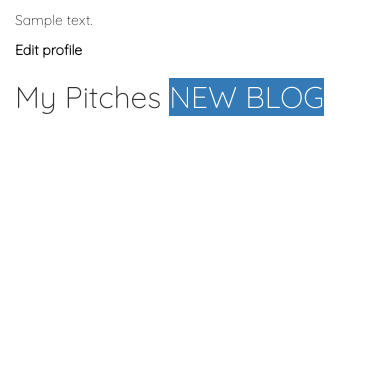
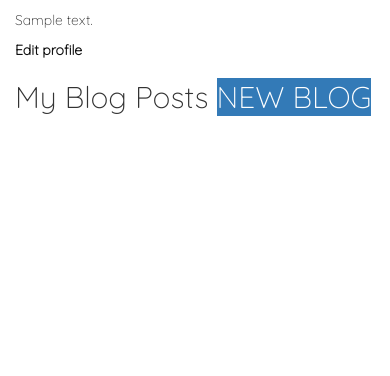
Before and after one commit to emmakamau/Emma-Blog, a Flask app: a page that uses app/templates/profile/profile.html in a window 390 px wide. Shown: the part 468-844 px from the top of the page. Run offline with Flask 2, Linux system fonts and the light colour scheme; a user stored in the database is signed in; tables that the repository leaves empty hold one stand-in row (values such as "Sample post"); data that the repository does not hold is empty; some libraries are stand-ins or nearby versions.

Commit message:
Add new blog form

```diff
--- a/app/templates/profile/profile.html
+++ b/app/templates/profile/profile.html
@@ -43,35 +43,35 @@
         <div class="col-md-1"></div>
 
         <!--Display profile photo-->
-        <div class="col-md-6 display-user-pitches">
-            <h2>My Pitches
-                <span class="new-pitch-btn">
+        <div class="col-md-6 display-user-blogs">
+            <h2>My Blog Posts
+                <span class="new-blog-btn">
                     <a class="btn-primary"
                         href="{{url_for('main.new_blog',userid=current_user.id,uname=current_user.username)}}">
                         NEW BLOG
                     </a>
                 </span>
             </h2><span class="circle"></span>
-            <div class="user-pitch">
-                {% if pitches %}
-                {% for pitch in pitches %}
+            <div class="user-blog">
+                {% if blogs %}
+                {% for blog in blogs %}
                 <div class="card mb-3">
                     <div class="">
                         <div class="card-body">
-                            <p class="card-text">{{pitch.pitch}}</p>
+                            <p class="card-text">{{blog.blog}}</p>
                             <p class="card-text"><small class="text-muted"></small></p>
                             <p>
-                                {% if pitch.upvotes %}<span class="pitch-card-extras">Likes:
-                                    {{pitch.upvotes.count()}}</span>{% endif %}
-                                {% if pitch.downvotes %}<span class="pitch-card-extras">Dislikes:
-                                    {{pitch.downvotes.count()}}</span>{% endif %}
-                                {% if pitch.category %}<span class="pitch-card-extras">Category:
-                                    {{pitch.category}}</span>{% endif %}
+                                {% if blog.upvotes %}<span class="blog-card-extras">Likes:
+                                    {{blog.upvotes.count()}}</span>{% endif %}
+                                {% if blog.downvotes %}<span class="blog-card-extras">Dislikes:
+                                    {{blog.downvotes.count()}}</span>{% endif %}
+                                {% if blog.category %}<span class="blog-card-extras">Category:
+                                    {{blog.category}}</span>{% endif %}
                             </p>
                         </div>
                     </div>
                 </div>
-                <hr class="pitch-separator" align="left">
+                <hr class="blog-separator" align="left">
                 {% endfor %}
                 {% endif %}
             </div>
```
Also changed, not shown: app/templates/new-blog.html (+13 -0 lines).
